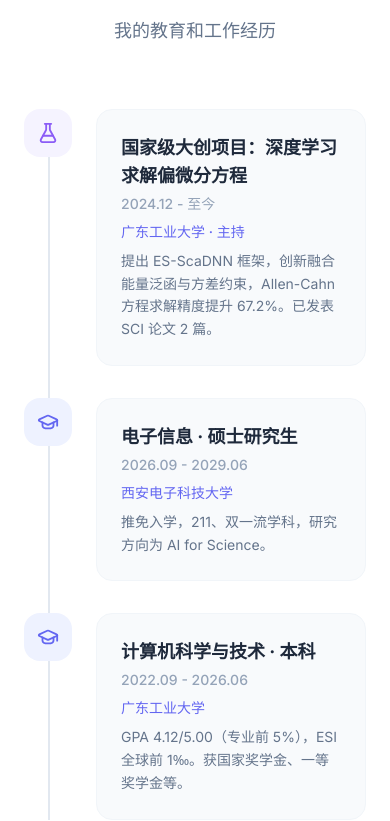
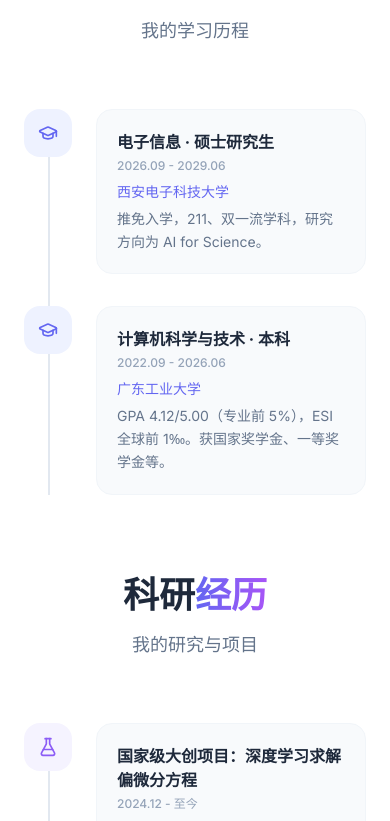
Before and after one commit to Theyouslalala/portfolio, a React (Vite) app: page / in a window 390 px wide. Shown: the part 5495-6316 px from the top of the page. Built offline with nearby package versions, Linux system fonts and the light colour scheme.

Commit message:
个人经历拆分为教育经历和科研经历两个板块

```diff
--- a/src/components/Experience.jsx
+++ b/src/components/Experience.jsx
@@ -1,55 +1,70 @@
 import { motion } from 'framer-motion'
-import { GraduationCap, Briefcase, Award, FlaskConical } from 'lucide-react'
-import { experiences } from '../data/portfolio'
+import { GraduationCap, FlaskConical } from 'lucide-react'
+import { educations, researches } from '../data/portfolio'
 import SectionHeading from './SectionHeading'
 
-const typeConfig = {
-  education: { icon: GraduationCap, bg: 'bg-primary-50', text: 'text-primary-500' },
-  research: { icon: FlaskConical, bg: 'bg-violet-50', text: 'text-violet-500' },
-  intern: { icon: Briefcase, bg: 'bg-green-50', text: 'text-green-500' },
-  award: { icon: Award, bg: 'bg-orange-50', text: 'text-accent-500' },
+function TimelineItem({ item, icon: Icon, color, index }) {
+  return (
+    <motion.div
+      key={item.title}
+      initial={{ opacity: 0, x: -30 }}
+      whileInView={{ opacity: 1, x: 0 }}
+      viewport={{ once: true, margin: '-50px' }}
+      transition={{ duration: 0.5, delay: index * 0.1 }}
+      className="relative flex gap-6"
+    >
+      <div className={`relative z-10 flex-shrink-0 w-12 h-12 md:w-14 md:h-14 rounded-2xl ${color.bg} flex items-center justify-center`}>
+        <Icon className={color.text} size={20} />
+      </div>
+      <div className="flex-1 bg-slate-50 rounded-2xl p-5 border border-slate-100 hover:shadow-md transition-shadow duration-300">
+        <div className="flex flex-col sm:flex-row sm:items-center sm:justify-between gap-1 mb-2">
+          <h3 className="text-base font-bold text-slate-800">{item.title}</h3>
+          <span className="text-xs text-slate-400 font-medium">{item.period}</span>
+        </div>
+        <p className="text-sm font-medium text-primary-500 mb-1.5">{item.org}</p>
+        {item.description && (
+          <p className="text-slate-500 text-sm leading-relaxed">{item.description}</p>
+        )}
+      </div>
+    </motion.div>
+  )
 }
 
 export default function Experience() {
   return (
     <section id="experience" className="py-24 px-6 bg-white">
       <div className="max-w-4xl mx-auto">
-        <SectionHeading title="个人" accent="经历" subtitle="我的教育和工作经历" />
+        <SectionHeading title="教育" accent="经历" subtitle="我的学习历程" />
+
+        <div className="relative mb-20">
+          <div className="absolute left-6 md:left-7 top-0 bottom-0 w-0.5 bg-slate-200" />
+          <div className="space-y-8">
+            {educations.map((edu, i) => (
+              <TimelineItem
+                key={edu.title}
+                item={edu}
+                icon={GraduationCap}
+                color={{ bg: 'bg-primary-50', text: 'text-primary-500' }}
+                index={i}
+              />
+            ))}
+          </div>
+        </div>
+
+        <SectionHeading title="科研" accent="经历" subtitle="我的研究与项目" />
 
         <div className="relative">
-          <div className="absolute left-6 md:left-8 top-0 bottom-0 w-0.5 bg-slate-200" />
-
+          <div className="absolute left-6 md:left-7 top-0 bottom-0 w-0.5 bg-slate-200" />
           <div className="space-y-8">
-            {experiences.map((exp, i) => {
-              const config = typeConfig[exp.type] || typeConfig.education
-              const Icon = config.icon
-
-              return (
-                <motion.div
-                  key={exp.title}
-                  initial={{ opacity: 0, x: -30 }}
-                  whileInView={{ opacity: 1, x: 0 }}
-                  viewport={{ once: true, margin: '-50px' }}
-                  transition={{ duration: 0.5, delay: i * 0.1 }}
-                  className="relative flex gap-6"
-                >
-                  <div className={`relative z-10 flex-shrink-0 w-12 h-12 md:w-16 md:h-16 rounded-2xl ${config.bg} flex items-center justify-center`}>
-                    <Icon className={config.text} size={22} />
-                  </div>
-
-                  <div className="flex-1 bg-slate-50 rounded-2xl p-6 border border-slate-100 hover:shadow-md transition-shadow duration-300">
-                    <div className="flex flex-col sm:flex-row sm:items-center sm:justify-between gap-1 mb-2">
-                      <h3 className="text-lg font-bold text-slate-800">{exp.title}</h3>
-                      <span className="text-sm text-slate-400 font-medium">{exp.period}</span>
-                    </div>
-                    <p className="text-sm font-medium text-primary-500 mb-2">{exp.org}</p>
-                    {exp.description && (
-                      <p className="text-slate-500 text-sm leading-relaxed">{exp.description}</p>
-                    )}
-                  </div>
-                </motion.div>
-              )
-            })}
+            {researches.map((res, i) => (
+              <TimelineItem
+                key={res.title}
+                item={res}
+                icon={FlaskConical}
+                color={{ bg: 'bg-violet-50', text: 'text-violet-500' }}
+                index={i}
+              />
+            ))}
           </div>
         </div>
       </div>
--- a/src/data/portfolio.js
+++ b/src/data/portfolio.js
@@ -66,27 +66,27 @@ export const projects = [
   },
 ]
 
-export const experiences = [
+export const educations = [
   {
-    type: "research",
-    title: "国家级大创项目：深度学习求解偏微分方程",
-    org: "广东工业大学 · 主持",
-    period: "2024.12 - 至今",
-    description: "提出 ES-ScaDNN 框架，创新融合能量泛函与方差约束，Allen-Cahn 方程求解精度提升 67.2%。已发表 SCI 论文 2 篇。",
-  },
-  {
-    type: "education",
     title: "电子信息 · 硕士研究生",
     org: "西安电子科技大学",
     period: "2026.09 - 2029.06",
     description: "推免入学，211、双一流学科，研究方向为 AI for Science。",
   },
   {
-    type: "education",
     title: "计算机科学与技术 · 本科",
     org: "广东工业大学",
     period: "2022.09 - 2026.06",
     description: "GPA 4.12/5.00（专业前 5%），ESI 全球前 1‰。获国家奖学金、一等奖学金等。",
+  },
+]
+
+export const researches = [
+  {
+    title: "国家级大创项目：深度学习求解偏微分方程",
+    org: "广东工业大学 · 主持",
+    period: "2024.12 - 至今",
+    description: "提出 ES-ScaDNN 框架，创新融合能量泛函与方差约束，Allen-Cahn 方程求解精度提升 67.2%。已发表 SCI 论文 2 篇。",
   },
 ]
 
```
